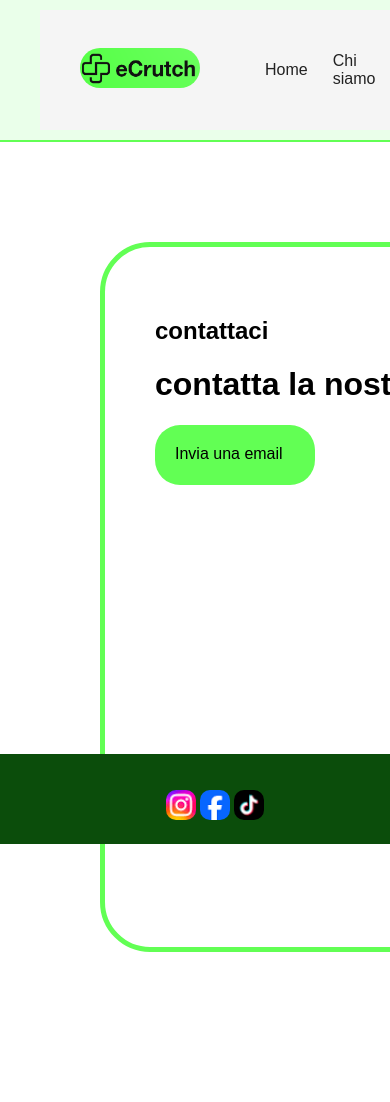
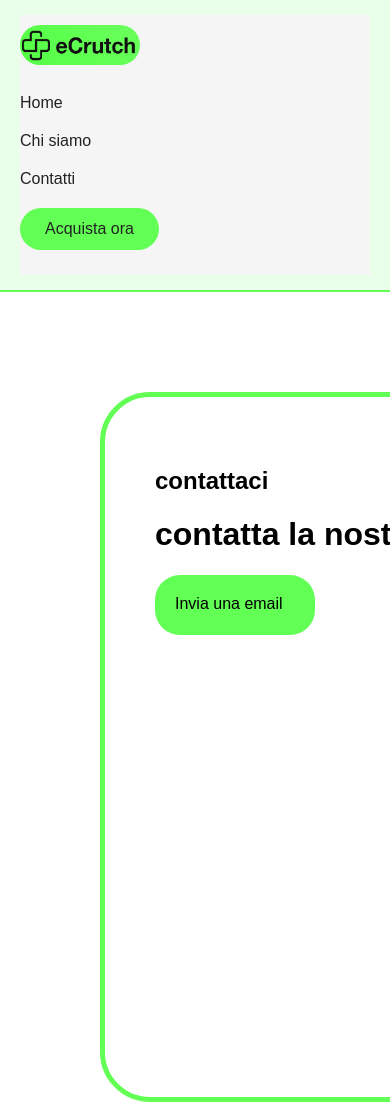
Before and after one commit to dibbes96/eCRUTCH.github.io, a plain HTML site: page contatti.html in a window 390 px wide. Shown: the top 1102 px of the page. Before the commit the page ends 1052 px from the top, so only its background shows below. Drawn offline with Linux system fonts and the light colour scheme.

Commit message:
contatti.css

```diff
--- a/contatti.css
+++ b/contatti.css
@@ -96,3 +96,26 @@ footer {
   left: 0;
   width: 100%;
 }
+@media (max-width: 900px) {
+  header {
+    flex-direction: column;
+    align-items: flex-start;
+    padding: 15px 20px;
+  }
+
+  .navbar {
+    flex-direction: column;
+    align-items: flex-start;
+    gap: 10px;
+    padding: 10px 0;
+    width: 100%;
+  }
+
+  .navbar a {
+    margin: 5px 0;
+  }
+  footer {
+    position: relative;
+    padding: 30px 10px;
+  }
+}
```
